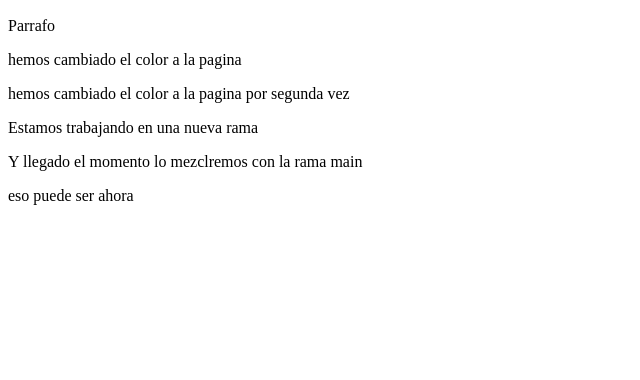
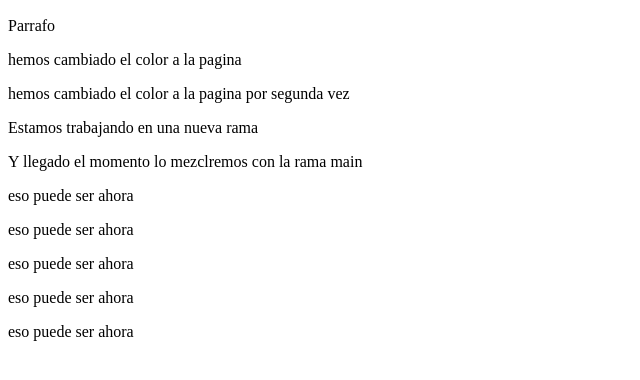
Before and after one commit to julijustri/pagina-web, a plain HTML site: page index.html in a window 1280 px wide. Shown: the part 110-490 px from the top of the page, without its empty margins (0-640 px from the left). Drawn offline with Linux system fonts and the light colour scheme.

Commit message:
añadido para conflicto

```diff
--- a/index.html
+++ b/index.html
@@ -15,6 +15,10 @@
     <p>Estamos trabajando en una nueva rama</p>
     <p>Y llegado el momento lo mezclremos con la rama main</p>
     <p>eso puede ser ahora</p>
+    <p>eso puede ser ahora</p>
+    <p>eso puede ser ahora</p>
+    <p>eso puede ser ahora</p>
+    <p>eso puede ser ahora</p>
 </body>
 
 </html>
```
